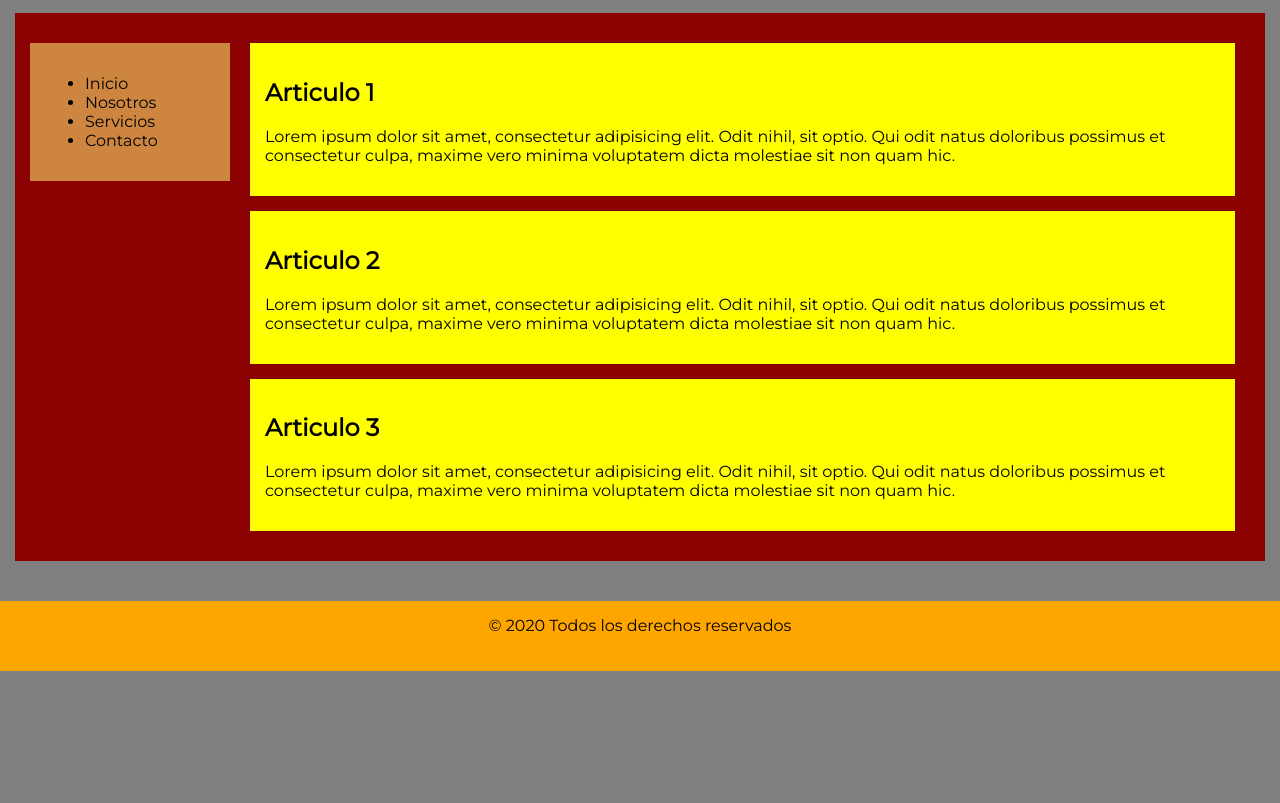
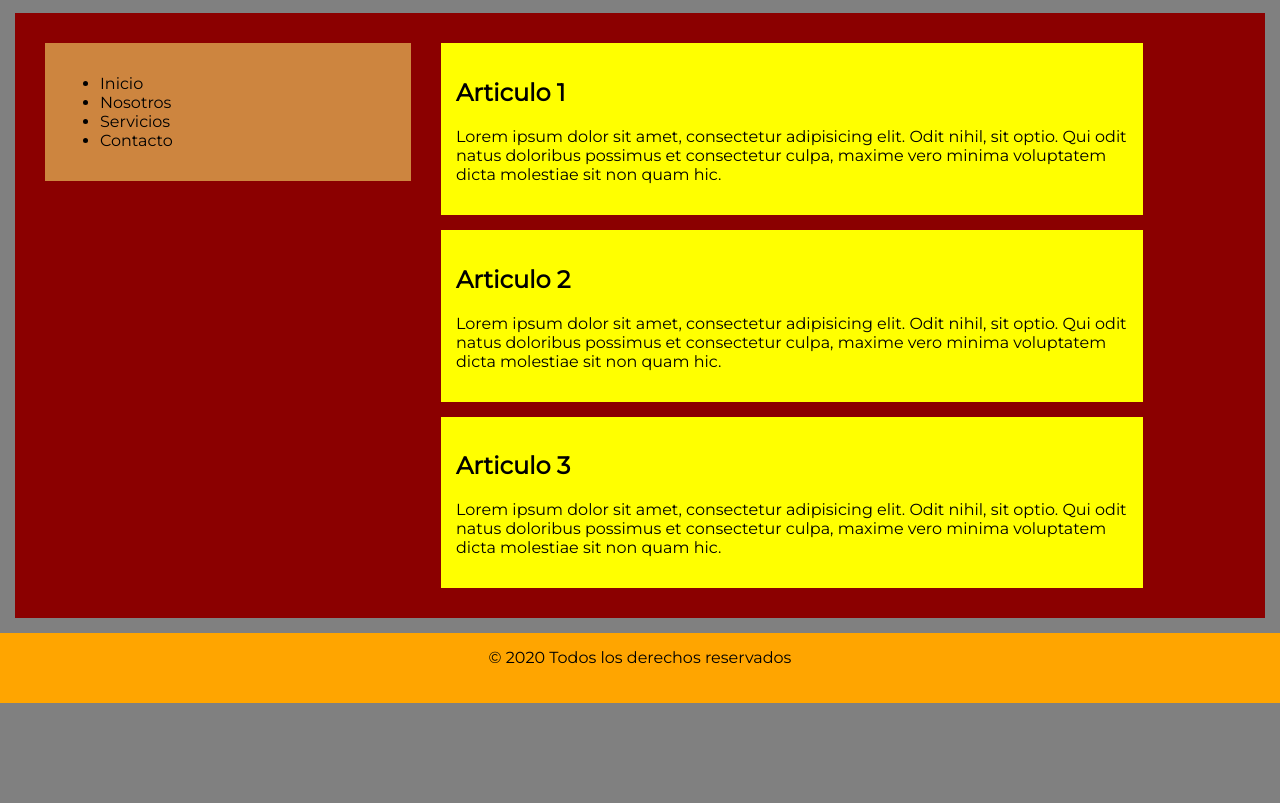
Before and after one commit to arkev/layouts-css-2020, a plain HTML site: page index.html in a window 1280 px wide. Shown: the part 129-932 px from the top of the page. Before the commit the page ends 800 px from the top, so only its background shows below. Drawn offline with Linux system fonts and the light colour scheme.

Commit message:
Layout con float

```diff
--- a/index.html
+++ b/index.html
@@ -1,59 +1,81 @@
 <!DOCTYPE html>
 <html lang="es">
+
 <head>
 	<meta charset="UTF-8">
 	<title>Layout con float</title>
 	<link href="https://fonts.googleapis.com/css?family=Montserrat&display=swap" rel="stylesheet">
 	<style>
-		*{
+		* {
 			box-sizing: border-box;
 		}
-		body{
-			background:gray;
+
+		body {
+			background: gray;
 			margin: 0 0 100px;
 			padding: 0;
 			font-family: 'Montserrat';
 		}
-		header, section, nav, article, footer{
+
+		header,
+		section,
+		nav,
+		article,
+		footer {
 			padding: 15px;
 			margin: 15px;
+			display: block;
 		}
-		header{
-			background:red;
+
+		header {
+			background: red;
 			text-align: center;
 			color: white;
 		}
-		section{
-			background:darkred;
-			position: relative;
+
+		section {
+			background: darkred;
 		}
-		nav{
-			background:peru;
-			position: absolute;
-  			left: 0px;
-  			width: 200px;
+
+		nav {
+			background: peru;
+			float: left;
+			width: 30%;
 		}
-		article{
-			background:yellow;
-			margin-left: 220px;
+
+		.contenedor {
+			float: left;
+			width: 60%;
 		}
-		footer{
+
+		article {
+			background: yellow;
+		}
+
+		footer {
 			background: orange;
 			text-align: center;
-			position: fixed;
-		  	bottom: 0;
-		  	left: 0;
 			height: 70px;
 			width: 100%;
 			margin: 0;
 		}
+
+		.clearfix {
+			overflow: auto;
+		}
+
+		.after-box {
+			clear: both;
+		}
+
 	</style>
 </head>
+
 <body>
 	<header>
-		<h1>Layout con posición absoluta</h1>
+		<h1>Layout con float</h1>
 	</header>
-	<section>
+	<section class="clearfix">
 		<nav>
 			<ul>
 				<li>Inicio</li>
@@ -62,6 +84,7 @@
 				<li>Contacto</li>
 			</ul>
 		</nav>
+		<div class="contenedor">
 			<article>
 				<h2>Articulo 1</h2>
 				<p>Lorem ipsum dolor sit amet, consectetur adipisicing elit. Odit nihil, sit optio. Qui odit natus doloribus possimus et consectetur culpa, maxime vero minima voluptatem dicta molestiae sit non quam hic.</p>
@@ -74,9 +97,11 @@
 				<h2>Articulo 3</h2>
 				<p>Lorem ipsum dolor sit amet, consectetur adipisicing elit. Odit nihil, sit optio. Qui odit natus doloribus possimus et consectetur culpa, maxime vero minima voluptatem dicta molestiae sit non quam hic.</p>
 			</article>
-		<footer>
+		</div>
+	</section>
+	<footer class="after-box">
 		© 2020 Todos los derechos reservados
 	</footer>
-	</section>
 </body>
+
 </html>
```
Lines whose indentation alone changed are shown as unchanged.
